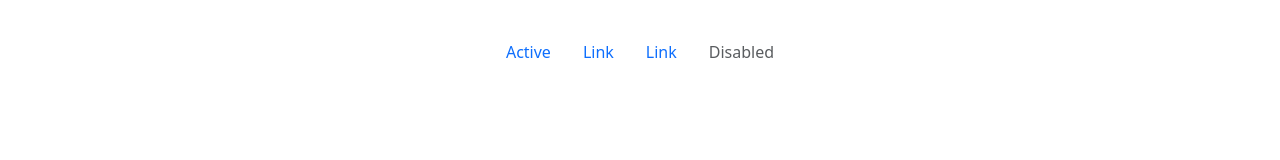
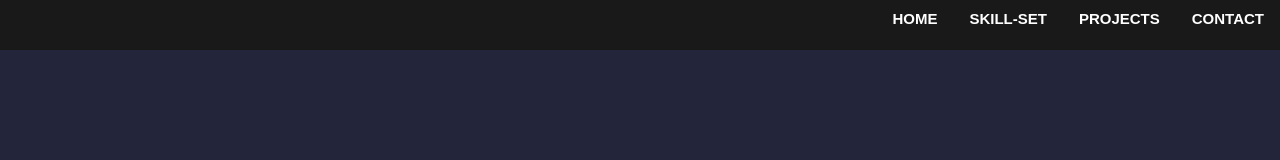
Before and after one commit to blvckpanda/Portfolio, a website built with Vite: page index.html in a window 1280 px wide. Built offline with nearby package versions, Linux system fonts and the light colour scheme.

Commit message:
Portfolio

```diff
--- a/main.js
+++ b/main.js
@@ -4,20 +4,24 @@ import { setupCounter } from './counter.js'
 
 document.querySelector('#app').innerHTML = `
   <div>
-  <ul class="nav justify-content-center">
+  <section id="nav">
+  <ul class="nav justify-content-end">
   <li class="nav-item">
-    <a class="nav-link active" aria-current="page" href="#">Active</a>
+    <a class="nav-link" href="#" style="color:white">HOME</a>
   </li>
   <li class="nav-item">
-    <a class="nav-link" href="#">Link</a>
+    <a class="nav-link" href="#" style="color:white">SKILL-SET</a>
   </li>
   <li class="nav-item">
-    <a class="nav-link" href="#">Link</a>
+    <a class="nav-link" href="#" style="color:white">PROJECTS</a>
   </li>
   <li class="nav-item">
-    <a class="nav-link disabled">Disabled</a>
+    <a class="nav-link" href="#" style="color:white">CONTACT</a>
   </li>
+
 </ul>
+</section>
+
   </div>
 `
 
--- a/style.css
+++ b/style.css
@@ -5,7 +5,7 @@
 
   color-scheme: light dark;
   color: rgba(255, 255, 255, 0.87);
-  background-color: #242424;
+  background-color: #23263A;
 
   font-synthesis: none;
   text-rendering: optimizeLegibility;
@@ -15,21 +15,16 @@
 }
 
 #app {
-  max-width: 1280px;
-  margin: 0 auto;
-  padding: 2rem;
-  text-align: center;
+
 }
 
-@media (prefers-color-scheme: light) {
-  :root {
-    color: #213547;
-    background-color: #ffffff;
-  }
-  a:hover {
-    color: #747bff;
-  }
-  button {
-    background-color: #f9f9f9;
-  }
+#nav{
+  height: 50px;
+  font-weight: bold;
+  font-family: Arial, Helvetica, sans-serif;
+  font-size: 15px;
+  padding-top: 0px;
+  padding-bottom: 10px;
+  background-color: #191919;
+
 }
```
Also changed, not shown: Portfolio - dark mode.jpg (added), Portfolio - light mode.jpg (added), 2 other files.
